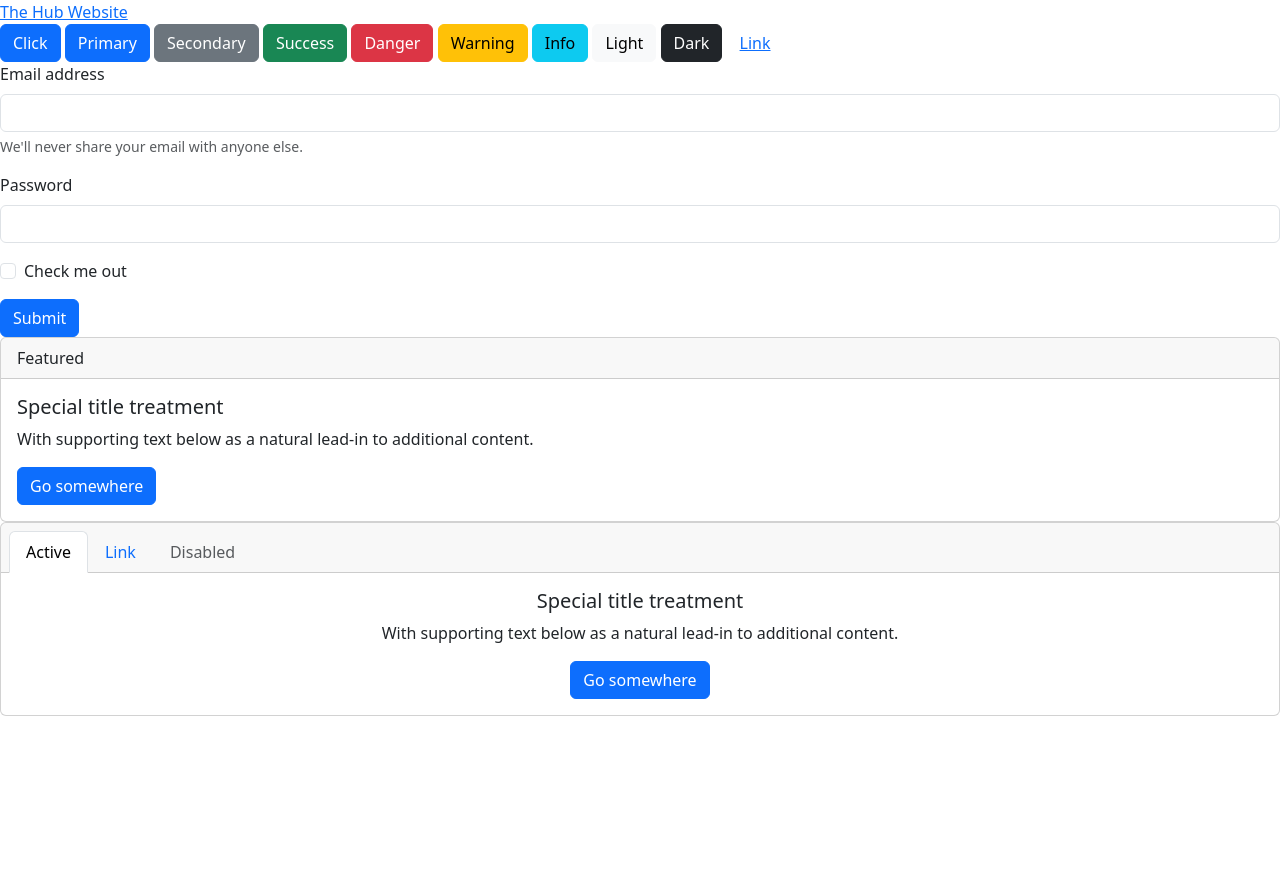
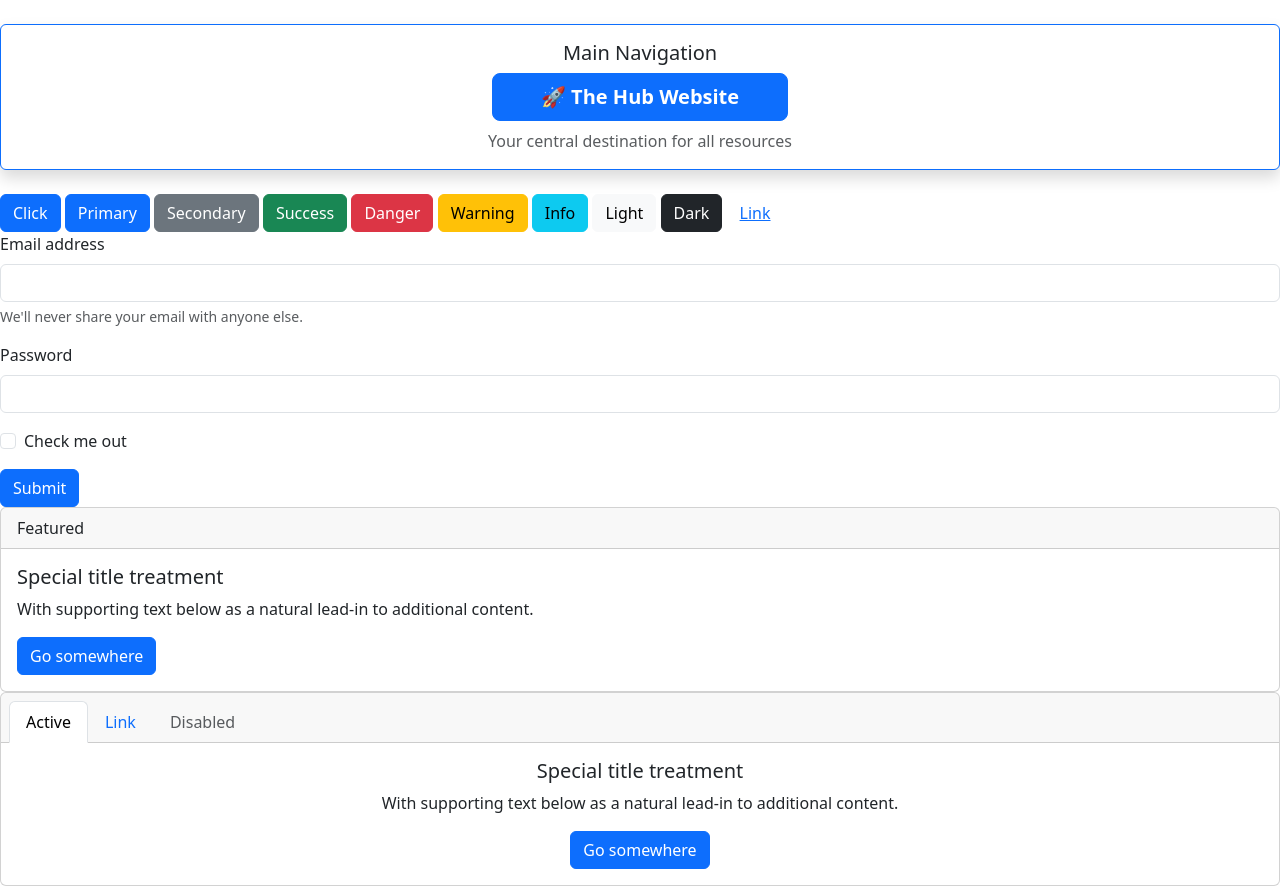
Before and after one commit to Kokets012/Boostrap-web, a plain HTML site: page index.html in a window 1280 px wide. Before the commit the page ends 800 px from the top, so only its background shows below. Drawn offline with nearby package versions, Linux system fonts and the light colour scheme.

Commit message:
the link to hub with style

```diff
--- a/index.html
+++ b/index.html
@@ -8,10 +8,15 @@
 </head>
 <body>
 
-
-    <div>
-      <a href="hub.html">The Hub Website</a>
-    </div>
+<div class="card border-primary my-4 shadow">
+  <div class="card-body text-center">
+    <h5 class="card-title">Main Navigation</h5>
+    <a href="hub.html" class="btn btn-primary btn-lg px-5">
+      <strong>🚀 The Hub Website</strong>
+    </a>
+    <p class="card-text mt-2 text-muted">Your central destination for all resources</p>
+  </div>
+</div>
 
 
     <button class="btn btn-primary">Click</button>
```
